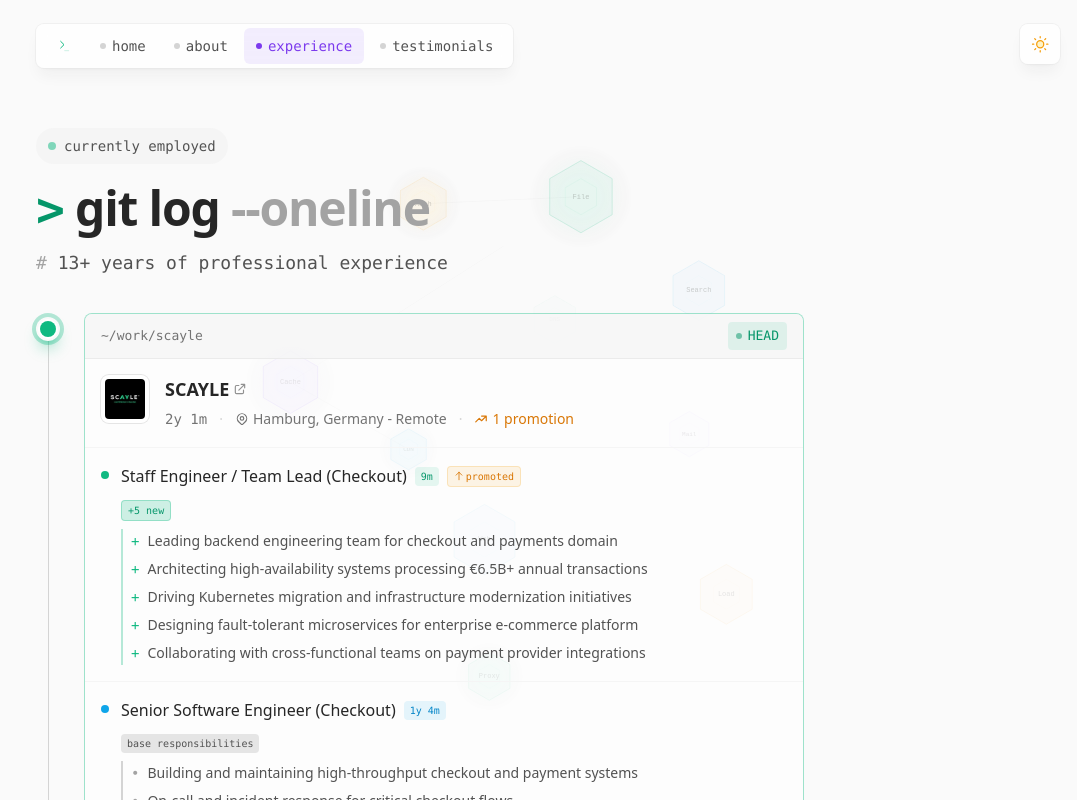
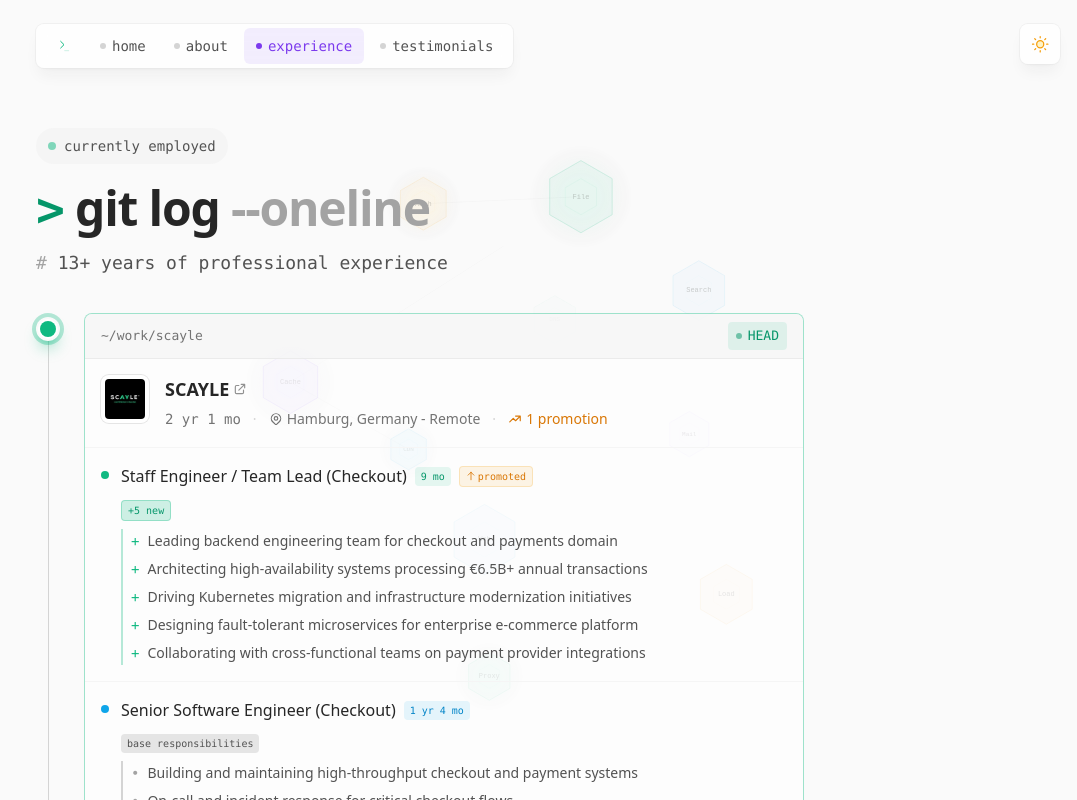
Before and after one commit to wukis/cv-next, a Next.js app: page /experience in a window 1280 px wide. Shown: the top 800 px of the page, without its empty margins (92-1169 px from the left). Built offline with nearby package versions, Linux system fonts and the light colour scheme.

Commit message:
date labels

```diff
--- a/src/components/ExperienceClientPage.tsx
+++ b/src/components/ExperienceClientPage.tsx
@@ -42,13 +42,13 @@ const formatDuration = (duration: { years: number, months: number }): string =>
     const { years, months } = duration;
     let formatted = '';
     if (years > 0) {
-        formatted += `${years}y`;
+        formatted += `${years} yr`;
     }
     if (months > 0) {
         if (formatted) formatted += ' ';
-        formatted += `${months}m`;
+        formatted += `${months} mo`;
     }
-    return formatted || '0m';
+    return formatted || '0 mo';
 };
 
 const getCompanyDuration = (experiences: WorkInterface[]) => {
```
